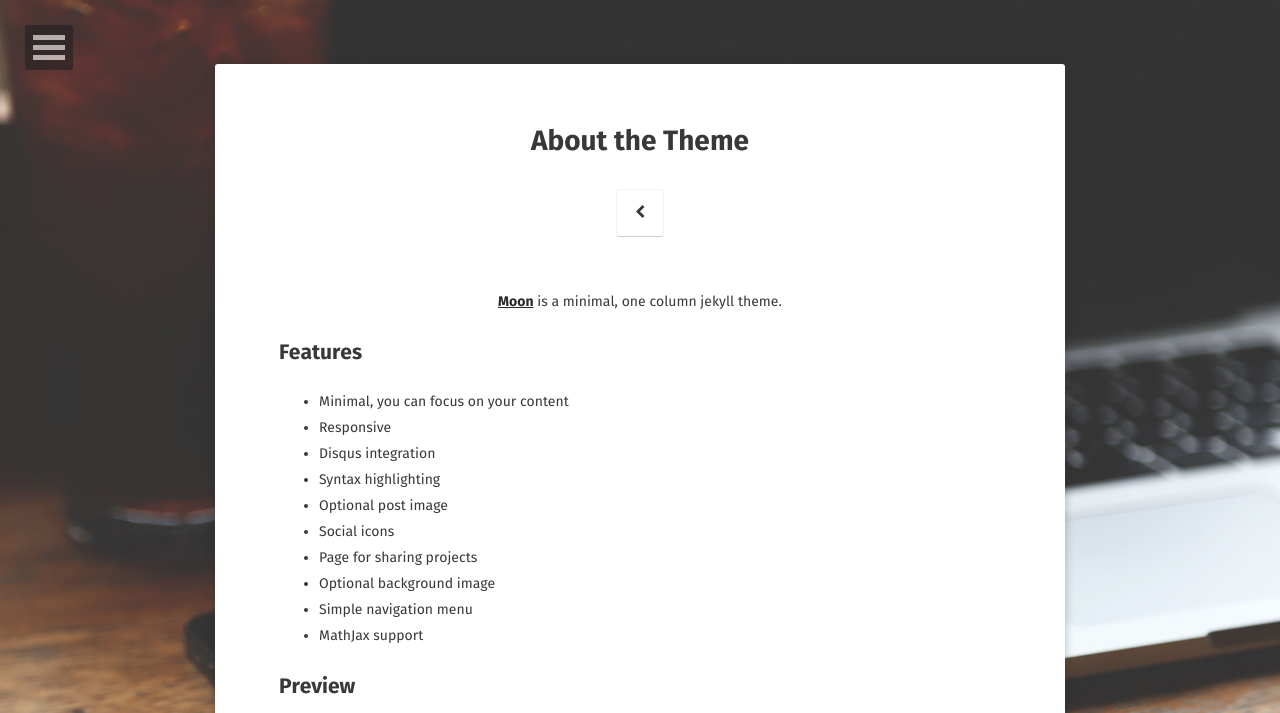
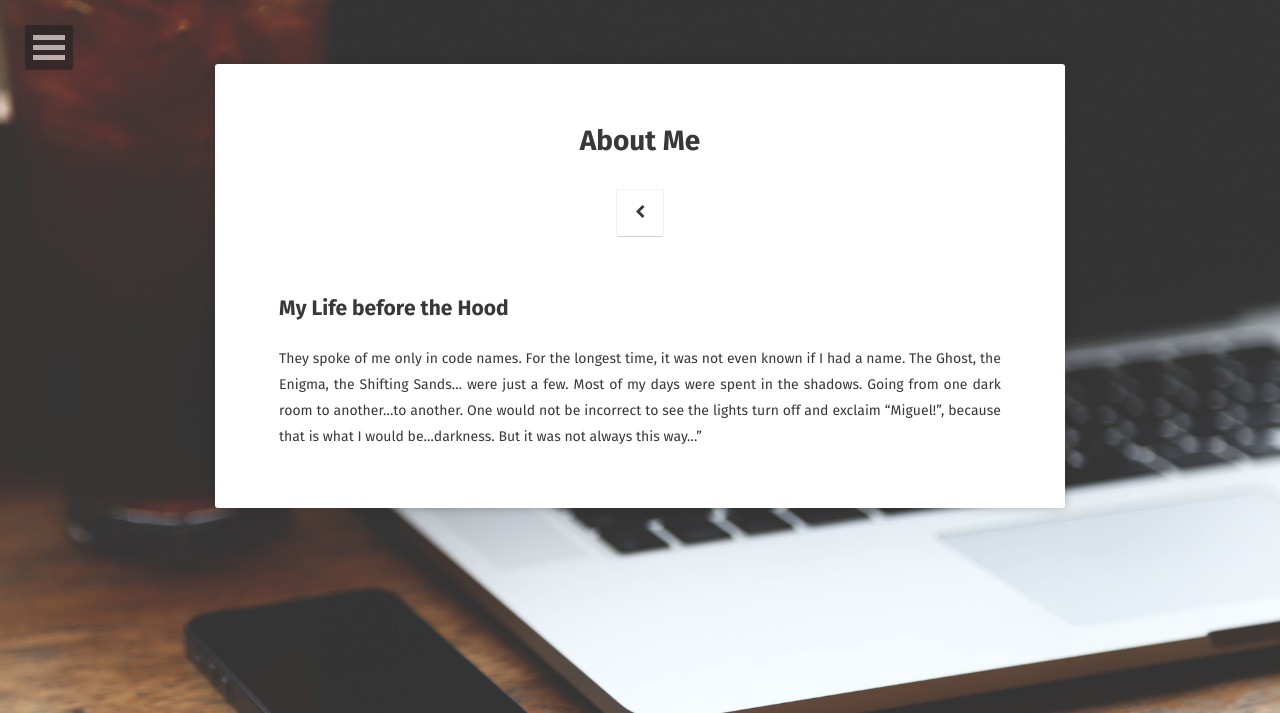
Before and after one commit to mberlanga/mberlanga.github.io, a Jekyll site: the page built from about/index.md, in a window 1280 px wide. Shown: the top 713 px of the page. Built offline with Jekyll 4.4.1, drawn with Linux system fonts in a browser that asks for light colours; some web fonts are replaced; some of the changed text lies outside the part shown; grey boxes are pictures that could not be loaded.

Commit message:
Updated About Me

```diff
--- a/about/index.md
+++ b/about/index.md
@@ -1,37 +1,11 @@
 ---
 layout: page
-title: About the Theme
-tags: [about, Jekyll, theme, moon]
-date: 2016-03-21
+title: About Me
+tags: [About, Miguel Berlanga, Shifting Sands, Enigma]
+date: 2016-06-18
 comments: false
 ---
 
-<center><a href="http://taylantatli.github.io/Moon"><b>Moon</b></a> is a minimal, one column jekyll theme.</center>
+## My Life before the Hood
 
-## Features
-* Minimal, you can focus on your content
-* Responsive
-* Disqus integration
-* Syntax highlighting
-* Optional post image
-* Social icons
-* Page for sharing projects
-* Optional background image
-* Simple navigation menu
-* MathJax support
-
-## Preview
-
-{% capture images %}
-    https://cloud.githubusercontent.com/assets/754514/14509720/61c61058-01d6-11e6-93ab-0918515ecd56.png
-    https://cloud.githubusercontent.com/assets/754514/14509716/61ac6c8e-01d6-11e6-879f-8308883de790.png
-{% endcapture %}
-{% include gallery images=images caption="Screenshots of Moon Theme" cols=2 %}
-
-See a [live version of Moon](http://taylantatli.github.io/Moon) hosted on GitHub.
-
-## Getting Started
-
-To learn how to install and use this theme check out the [Setup Guide](http://taylantatli.me/Moon/moon-theme/) for more information.
-
-[Install Moon](https://github.com/TaylanTatli/Moon){: .btn}
+They spoke of me only in code names. For the longest time, it was not even known if I had a name. The Ghost, the Enigma, the Shifting Sands... were just a few. Most of my days were spent in the shadows. Going from one dark room to another...to another. One would not be incorrect to see the lights turn off and exclaim "Miguel!", because that is what I would be...darkness. But it was not always this way..."
```
Also changed, not shown: 3 other files.
